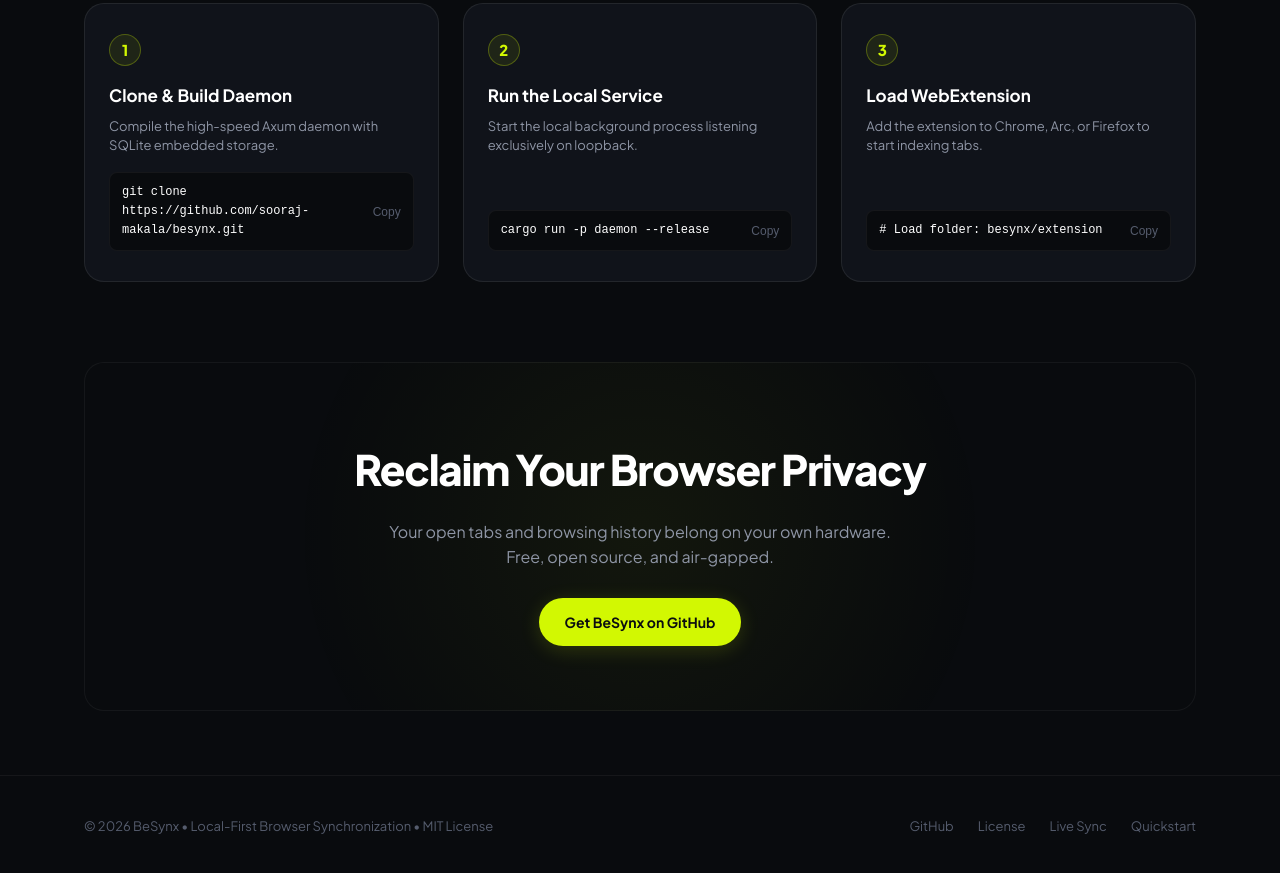
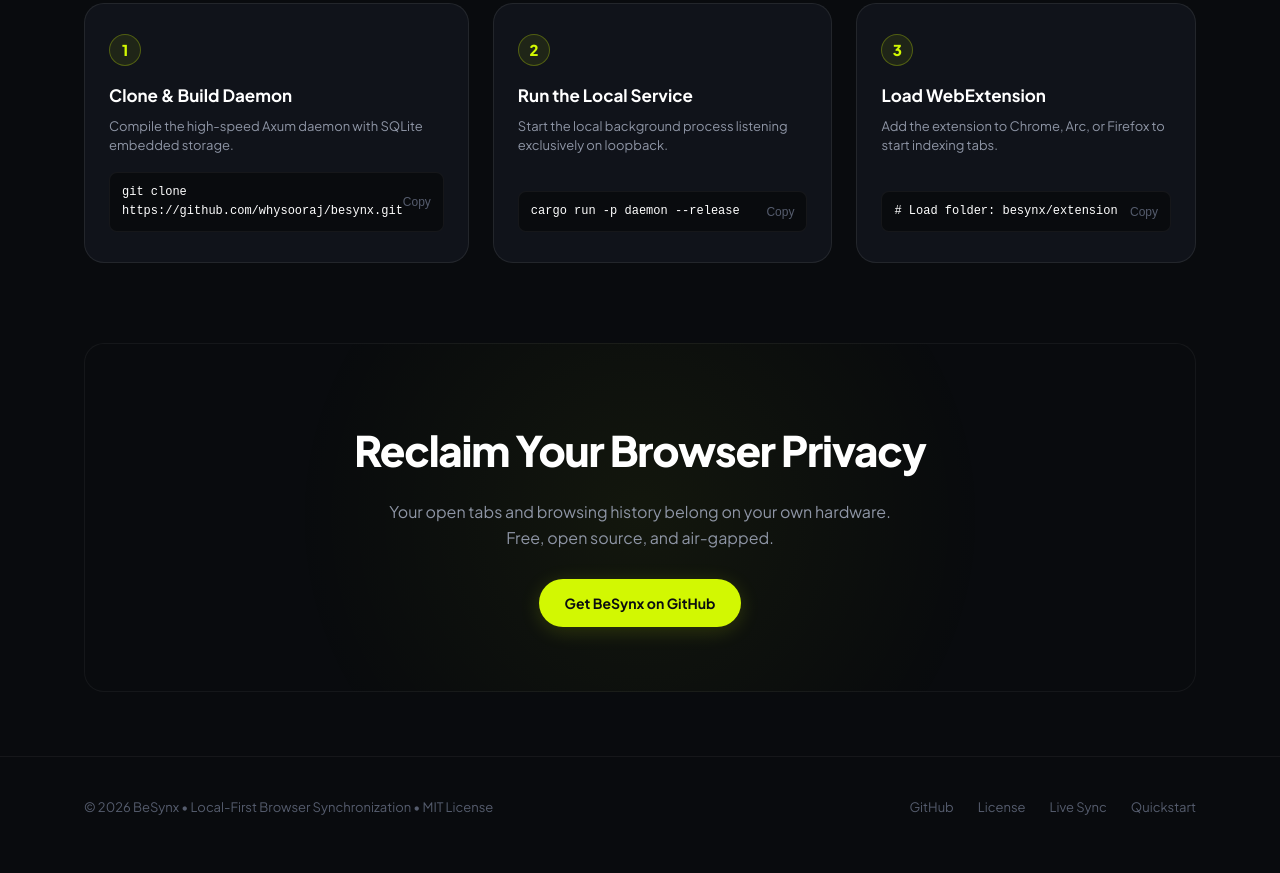
Before and after one commit to whysooraj/besynx, a browser extension: page site/index.html in a window 1280 px wide. Shown: the part 2366-3239 px from the top of the page. Drawn offline with Linux system fonts and the light colour scheme.

Commit message:
fix(links): update github repo url to whysooraj/besynx

```diff
--- a/site/index.html
+++ b/site/index.html
@@ -848,7 +848,7 @@
         <a href="#quickstart">Quickstart</a>
       </nav>
 
-      <a href="https://github.com/sooraj-makala/besynx" target="_blank" rel="noopener" class="nav-cta-btn">
+      <a href="https://github.com/whysooraj/besynx" target="_blank" rel="noopener" class="nav-cta-btn">
         GitHub
       </a>
     </div>
@@ -1051,7 +1051,7 @@
     <div class="section-eyebrow-left">Getting Started</div>
     <div class="section-header-row">
       <h2 class="section-title-large">Up and Running<br><span>in Sixty Seconds</span></h2>
-      <a href="https://github.com/sooraj-makala/besynx" target="_blank" rel="noopener" class="btn-see-more">View GitHub Repo</a>
+      <a href="https://github.com/whysooraj/besynx" target="_blank" rel="noopener" class="btn-see-more">View GitHub Repo</a>
     </div>
 
     <div class="quickstart-grid">
@@ -1062,8 +1062,8 @@
           <p>Compile the high-speed Axum daemon with SQLite embedded storage.</p>
         </div>
         <div class="step-code">
-          <code>git clone https://github.com/sooraj-makala/besynx.git</code>
-          <button class="copy-btn" onclick="navigator.clipboard.writeText('git clone https://github.com/sooraj-makala/besynx.git'); this.innerText='Copied!'; setTimeout(()=>this.innerText='Copy', 2000);">Copy</button>
+          <code>git clone https://github.com/whysooraj/besynx.git</code>
+          <button class="copy-btn" onclick="navigator.clipboard.writeText('git clone https://github.com/whysooraj/besynx.git'); this.innerText='Copied!'; setTimeout(()=>this.innerText='Copy', 2000);">Copy</button>
         </div>
       </div>
 
@@ -1098,7 +1098,7 @@
     <div class="cta-stage">
       <h2>Reclaim Your Browser Privacy</h2>
       <p>Your open tabs and browsing history belong on your own hardware. Free, open source, and air-gapped.</p>
-      <a href="https://github.com/sooraj-makala/besynx" target="_blank" rel="noopener" class="btn-lime">
+      <a href="https://github.com/whysooraj/besynx" target="_blank" rel="noopener" class="btn-lime">
         Get BeSynx on GitHub
       </a>
     </div>
@@ -1109,8 +1109,8 @@
     <div class="container footer-inner">
       <div>&copy; 2026 BeSynx &bull; Local-First Browser Synchronization &bull; MIT License</div>
       <div class="footer-links">
-        <a href="https://github.com/sooraj-makala/besynx" target="_blank" rel="noopener">GitHub</a>
-        <a href="https://github.com/sooraj-makala/besynx/blob/main/LICENSE" target="_blank" rel="noopener">License</a>
+        <a href="https://github.com/whysooraj/besynx" target="_blank" rel="noopener">GitHub</a>
+        <a href="https://github.com/whysooraj/besynx/blob/main/LICENSE" target="_blank" rel="noopener">License</a>
         <a href="#sync-arena">Live Sync</a>
         <a href="#quickstart">Quickstart</a>
       </div>
```
